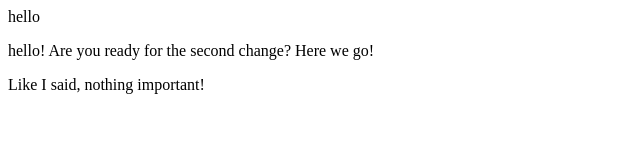
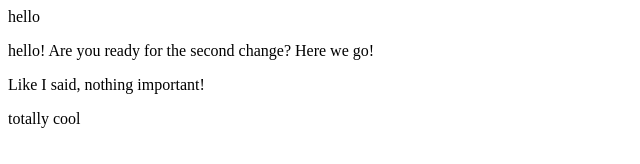
Before and after one commit to Physicalpixel/GIT_TEST, a plain HTML site: page index.html in a window 1280 px wide. Shown: the full height of the page, 0-640 px from the left. Drawn offline with Linux system fonts and the light colour scheme.

Commit message:
4th Change totally cool!

```diff
--- a/index.html
+++ b/index.html
@@ -1,3 +1,4 @@
 <h>hello</h>
 <p>hello! Are you ready for the second change? Here we go!</p>
 <p>Like I said, nothing important!</p>
+<p>totally cool</p>
```
Also changed, not shown: 1 other file.
